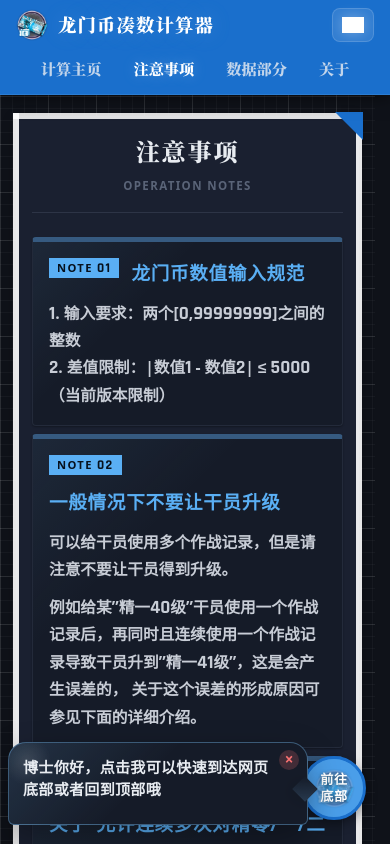
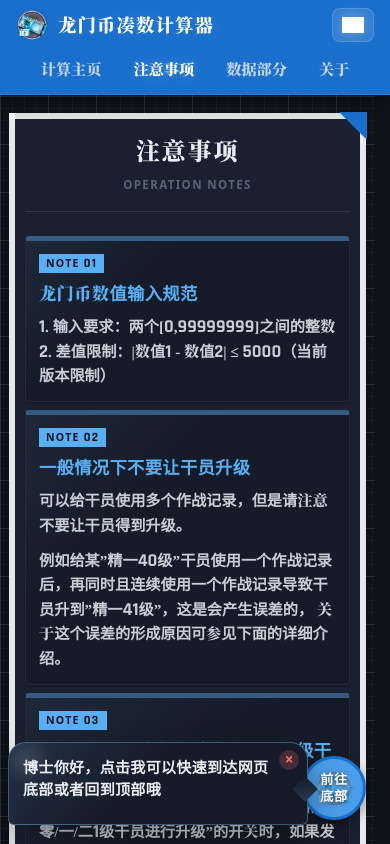
Before and after one commit to parrotime/Arknights-LMD-Sum-calculator, a React (Vite) app: page /#/note in a window 390 px wide. Shown: the top 844 px of the page. Built offline with nearby package versions, Linux system fonts and the light colour scheme; grey boxes are pictures that could not be loaded.

Commit message:
260523-02-v2_mobile_note_page

```diff
--- a/src/assets/styles/Note.module.css
+++ b/src/assets/styles/Note.module.css
@@ -350,7 +350,7 @@
 
 @media (max-width: 900px) {
   .main-note-content {
-    padding: var(--ark-space-md);
+    padding: var(--ark-space-md) 12px var(--ark-space-lg);
   }
 
   .note-page::before {
@@ -380,7 +380,52 @@
 
   .note-page {
     width: 100%;
-    padding: 15px;
+    padding: 14px 12px;
+  }
+
+  .rule-card,
+  .case-intro,
+  .case-card {
+    padding: 13px;
+  }
+
+  .rule-header {
+    align-items: flex-start;
+    gap: 8px;
+    margin-bottom: 10px;
+  }
+
+  .rule-header h2,
+  .case-copy h2 {
+    font-family: var(--ark-font-title);
+    font-size: 1.08rem;
+    line-height: 1.35;
+    letter-spacing: 0.02em;
+  }
+
+  .rule-card p,
+  .case-intro p,
+  .case-copy p,
+  .image-caption {
+    font-family: "Rajdhani", var(--ark-font-title), sans-serif;
+    text-rendering: geometricPrecision;
+    -webkit-font-smoothing: antialiased;
+  }
+
+  .rule-card p,
+  .case-intro p,
+  .case-copy p {
+    font-size: 0.95rem;
+    line-height: 1.62;
+  }
+
+  .section-title span {
+    font-size: 1.42rem;
+    letter-spacing: 0.06em;
+  }
+
+  .section-title small {
+    font-size: 0.72rem;
   }
 
   .rule-grid,
@@ -416,7 +461,24 @@
   }
 
   .rule-header {
-    align-items: flex-start;
-    flex-wrap: wrap;
+    flex-direction: column;
+    flex-wrap: nowrap;
+  }
+
+  .rule-header h2 {
+    width: 100%;
+  }
+
+  .rule-code,
+  .case-code {
+    min-height: 19px;
+    padding: 0 7px;
+    font-size: 0.66rem;
+  }
+
+  .image-caption {
+    min-height: auto;
+    font-size: 0.82rem;
+    line-height: 1.4;
   }
 }
```
